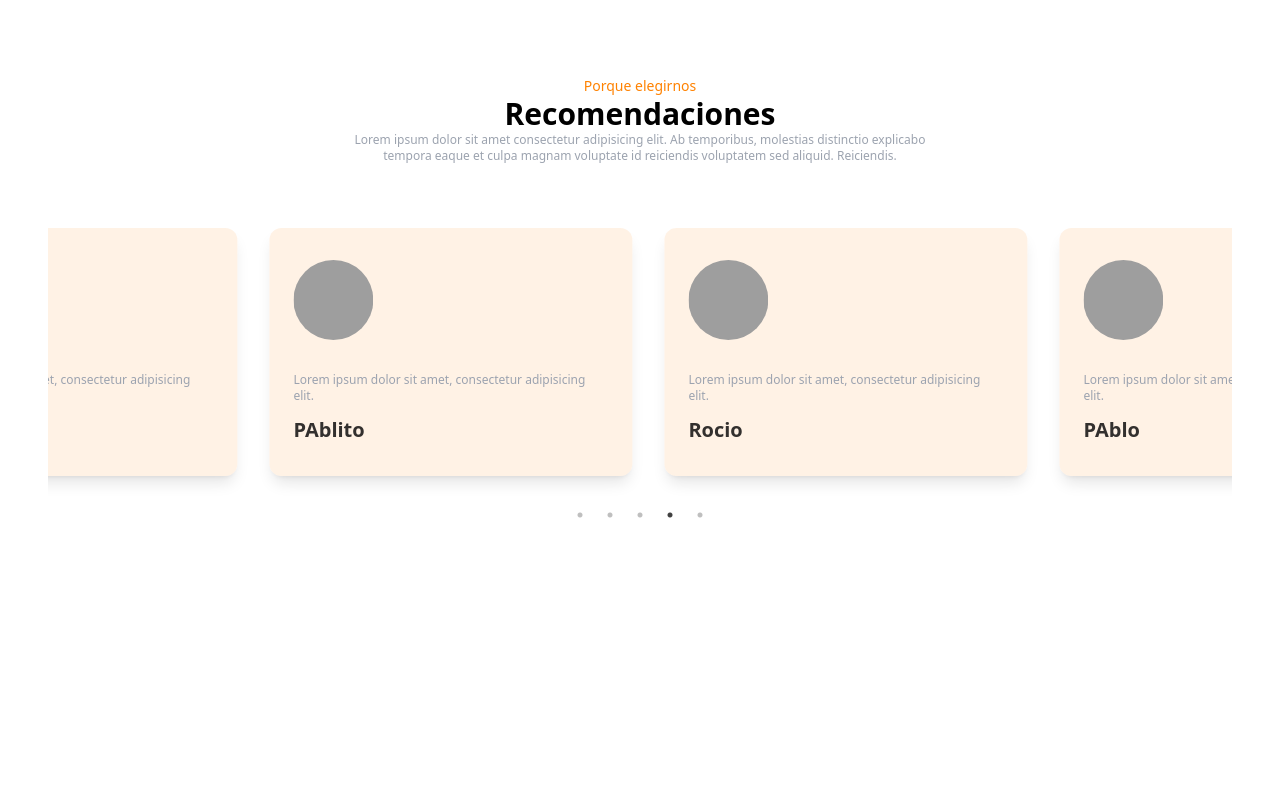
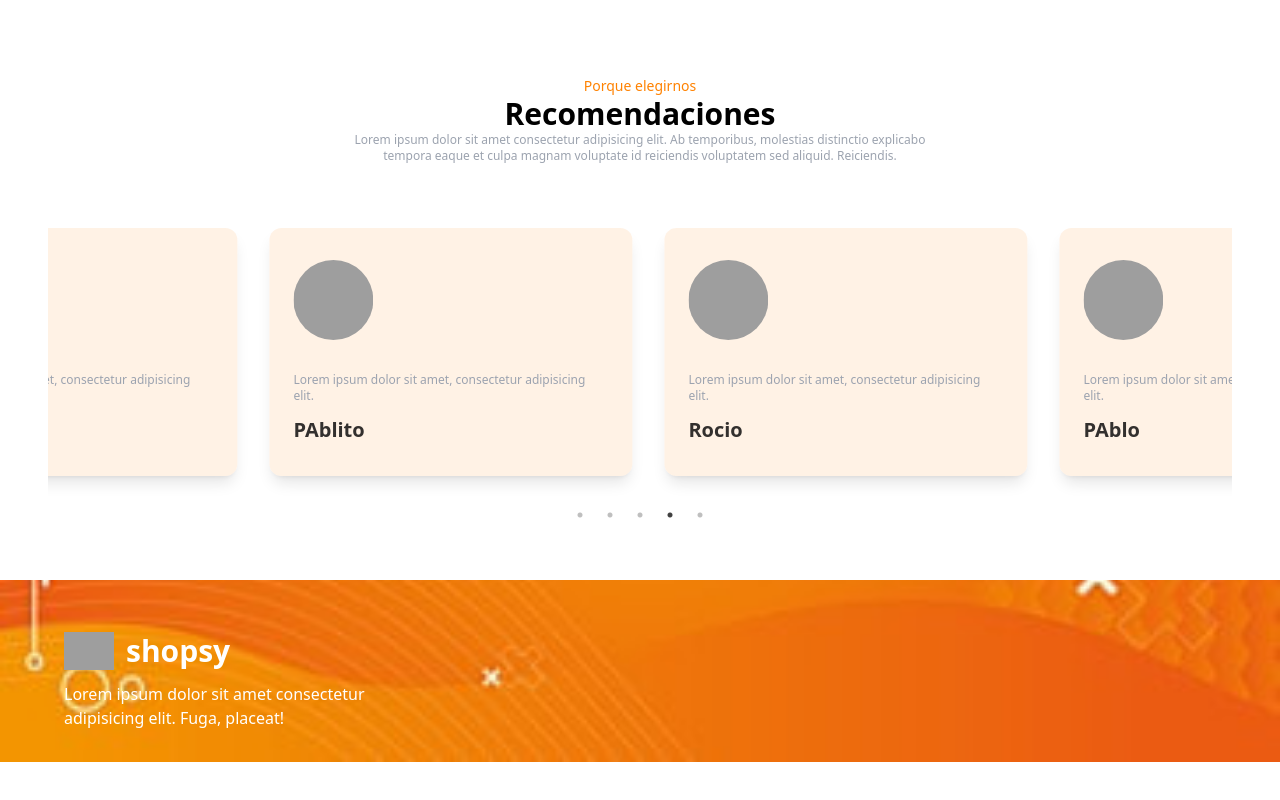
Before and after one commit to pabloperez293/e-commerce-FrutasLobos, a React (Vite) app: page / in a window 1280 px wide. Shown: the part 3912-4712 px from the top of the page. Before the commit the page ends 4492 px from the top, so only its background shows below. Built offline with nearby package versions, Linux system fonts and the light colour scheme; grey boxes are pictures that could not be loaded.

Commit message:
FooterInit

```diff
--- a/src/App.jsx
+++ b/src/App.jsx
@@ -8,7 +8,7 @@ import TopProducts from "./components/TopProducts/TopProducts";
 import Banner from "./components/Banner/Banner";
 import Subscriber from "./components/Subscriber/subscribe";
 import Testimonials from "./components/Testimonials/Testimonials";
-
+import Footer from "./components/Footer/Footer";
 
 const App = () => {
   React.useEffect(() => {
@@ -31,6 +31,7 @@ const App = () => {
       <Subscriber />
       <Products />
       <Testimonials />
+      <Footer />
     </div>
   );
 };
--- /dev/null
+++ b/src/components/Footer/Footer.jsx
@@ -0,0 +1,53 @@
+import React from "react";
+import footerLogo from "../../assets/Logo.png";
+import Banner from "../../assets/website/footer-pattern.jpg";
+
+const BannerImg = {
+  backgroundImage: `url(${Banner})`,
+  backgroundPosition: `bottom`,
+  backgroundRepeat: `no-repeat`,
+  backgroundSize: `cover`,
+  height: "100%",
+  width: "100%",
+};
+
+const FooterLinks = [
+  {
+    title: "home",
+    link: "#",
+  },
+  {
+    title: "About",
+    link: "/#about",
+  },
+  {
+    title: "Contact",
+    link: "/#contact",
+  },
+  {
+    title: "Blog",
+    link: "/#blog",
+  },
+];
+
+const Footer = () => {
+  return (
+    <div style={BannerImg} className='text-white mb-20'>
+      <div className='container'>
+        <div className='grid md:grid-cols-3 pv-44 pt-5 '>
+          {/* compañia */}
+          <div className="py-8 px-4">
+            <h1 className="sm:text-3xl text-xl font-bold sm:text-left text-justify mb-3 flex items-center gap-3"><img src={footerLogo} alt="" className="max-w-[50px]" />shopsy</h1>
+            <p>
+              Lorem ipsum dolor sit amet consectetur adipisicing elit. Fuga,
+              placeat!
+            </p>
+          </div>
+          {/* nav links */}
+        </div>
+      </div>
+    </div>
+  );
+};
+
+export default Footer;
```
Also changed, not shown: src/assets/website/footer-pattern.jpg (added).
